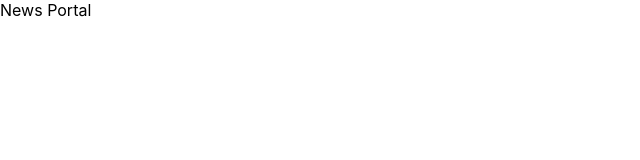
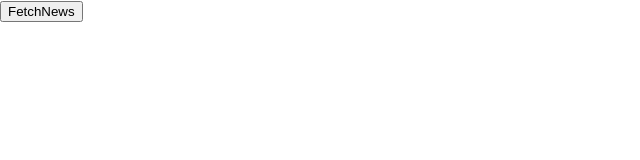
Before and after one commit to takeshwar13/news-portal, a React (Create React App) app: page / in a window 1280 px wide. Shown: the top 160 px of the page, without its empty margins (0-640 px from the left). Built offline with nearby package versions, Linux system fonts and the light colour scheme.

Commit message:
cerated a Component File for better management of Project Files

```diff
--- a/src/App.js
+++ b/src/App.js
@@ -1,5 +1,11 @@
+import FetchNews from "./Component/FetchNews";
+
 function App() {
-  return <div className="App">News Portal</div>;
+  return (
+    <div className="App">
+      <FetchNews />
+    </div>
+  );
 }
 
 export default App;
--- /dev/null
+++ b/src/Component/FetchNews.js
@@ -0,0 +1,11 @@
+import React from "react";
+
+const FetchNews = () => {
+  return (
+    <div>
+      <button> FetchNews</button>
+    </div>
+  );
+};
+
+export default FetchNews;
```
